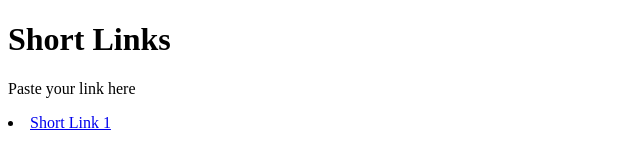
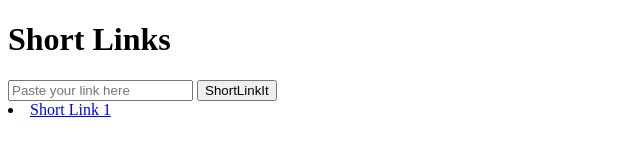
Before and after one commit to 105864492/SWE40006_URLShortner, a plain HTML site: page static/main/index.html in a window 1280 px wide. Shown: the whole page, without its empty margins (0-640 px from the left). Drawn offline with Linux system fonts and the light colour scheme.

Commit message:
Created basic form

```diff
--- a/static/main/index.html
+++ b/static/main/index.html
@@ -19,8 +19,15 @@
     </head>
     <main>
         <div id="LinkContainer">
-            <p>Paste your link here</p>
+            <form>
+                <input id="longLink" type="text" placeholder="Paste your link here">
+
+                <button id="shortenButton" type="submit">ShortLinkIt</button>
+
+            </form>
         </div>
+
+
 
     </main>
     <footer>
```
Also changed, not shown: server/convertlink.js (added), server/longlink.js (deleted).
